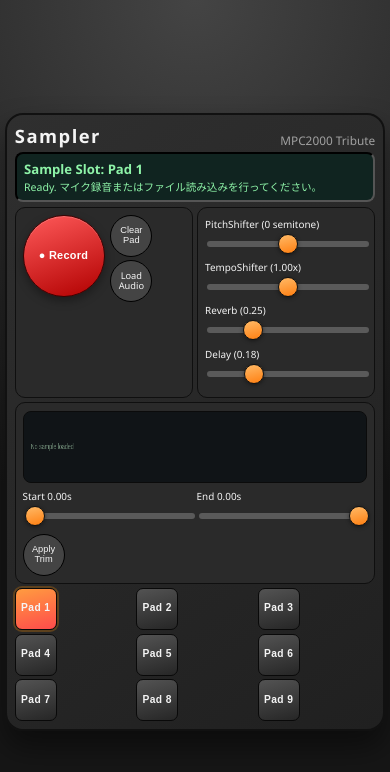
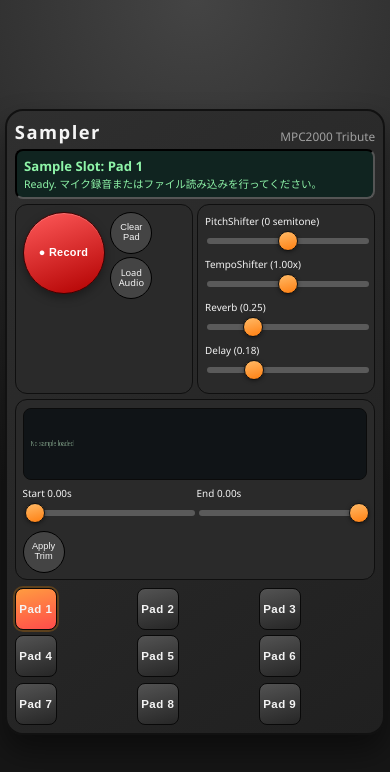
Before and after one commit to hideonaito/Sampler, a plain HTML site: page index.html in a window 390 px wide. Drawn offline with Linux system fonts and the light colour scheme.

Commit message:
Restore pad layout and sizing to original style

```diff
--- a/styles.css
+++ b/styles.css
@@ -50,7 +50,7 @@ body {
 .io-panel, .effects-panel, .edit-panel {
   background: var(--panel);
   padding: .72rem;
-  border-radius: 10px;
+  border-radius: 12px;
   border: 1px solid #0f0f0f;
 }
 .actions { display:grid; grid-template-columns: 118px 1fr; gap:.35rem .4rem; align-items:center; justify-content:start; }
@@ -155,21 +155,21 @@ input[type="range"]::-moz-range-thumb {
 }
 
 
-.pads-section { margin-top: .45rem; }
+.pads-section { margin-top: .6rem; }
 .pads {
   display:grid;
   grid-template-columns: repeat(3, minmax(0, 1fr));
-  gap: .36rem;
+  gap: .8rem;
 }
 .pad {
-  aspect-ratio: 1/0.72;
-  border-radius: 10px;
+  aspect-ratio: 1/1;
+  border-radius: 12px;
   background: linear-gradient(165deg, #535353, #262626);
   color: var(--text);
   border: 1px solid #090909;
   font-weight: 700;
   letter-spacing: .04em;
-  font-size: .86rem;
+  font-size: 1rem;
 }
 .pad.active {
   background: linear-gradient(165deg, #ff9c40, var(--active));
@@ -205,7 +205,7 @@ input[type="range"]::-moz-range-thumb {
   input[type="range"]::-webkit-slider-thumb { width: 20px; height: 20px; margin-top: -7px; }
   input[type="range"]::-moz-range-thumb { width: 20px; height: 20px; }
 
-  .pads-section { margin-top: .25rem; }
-  .pads { gap: .24rem; }
-  .pad { aspect-ratio: 1/0.62; font-size: .64rem; border-radius: 7px; }
+  .pads-section { margin-top: .45rem; }
+  .pads { gap: .34rem; }
+  .pad { aspect-ratio: 1/0.72; font-size: .72rem; border-radius: 8px; }
 }
```
